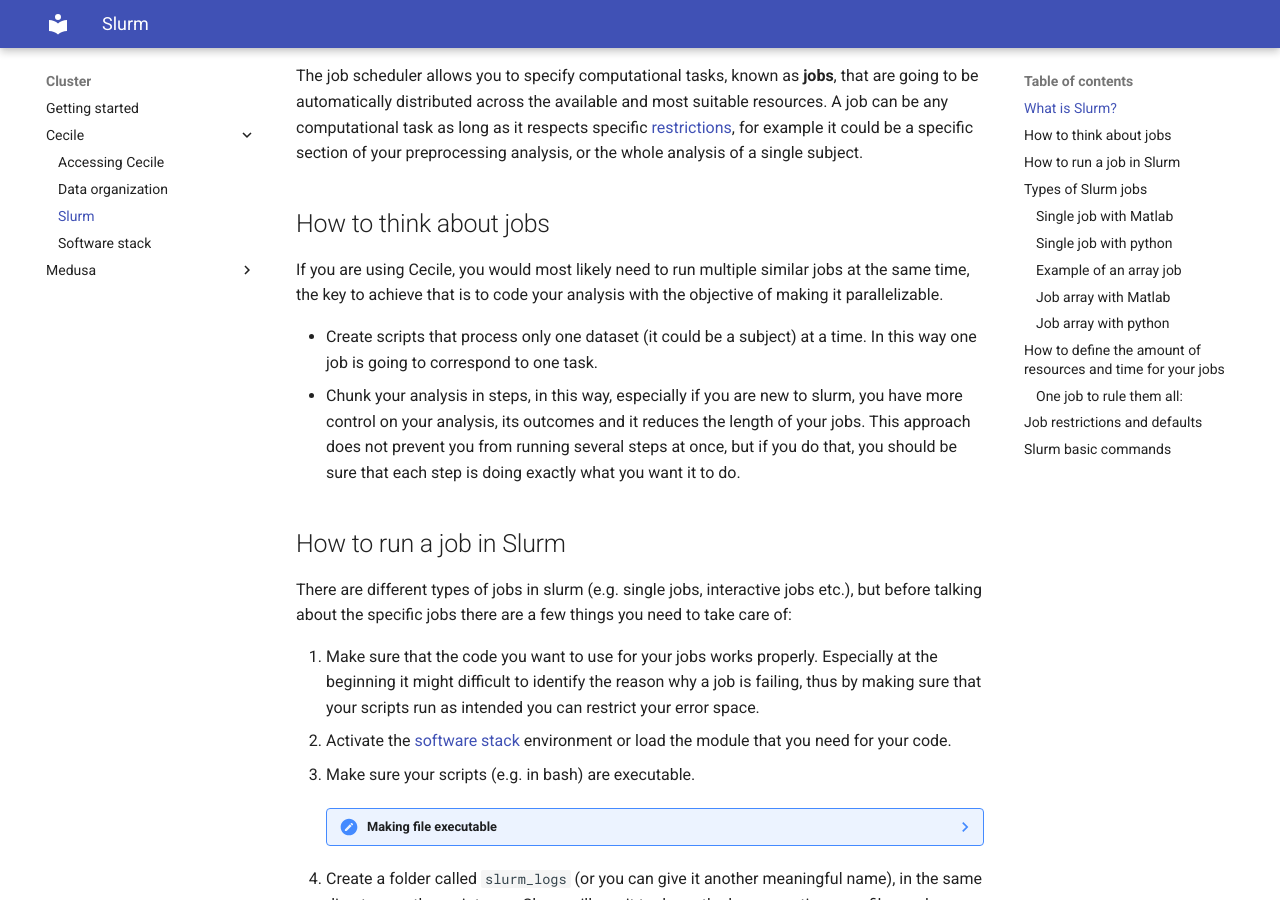
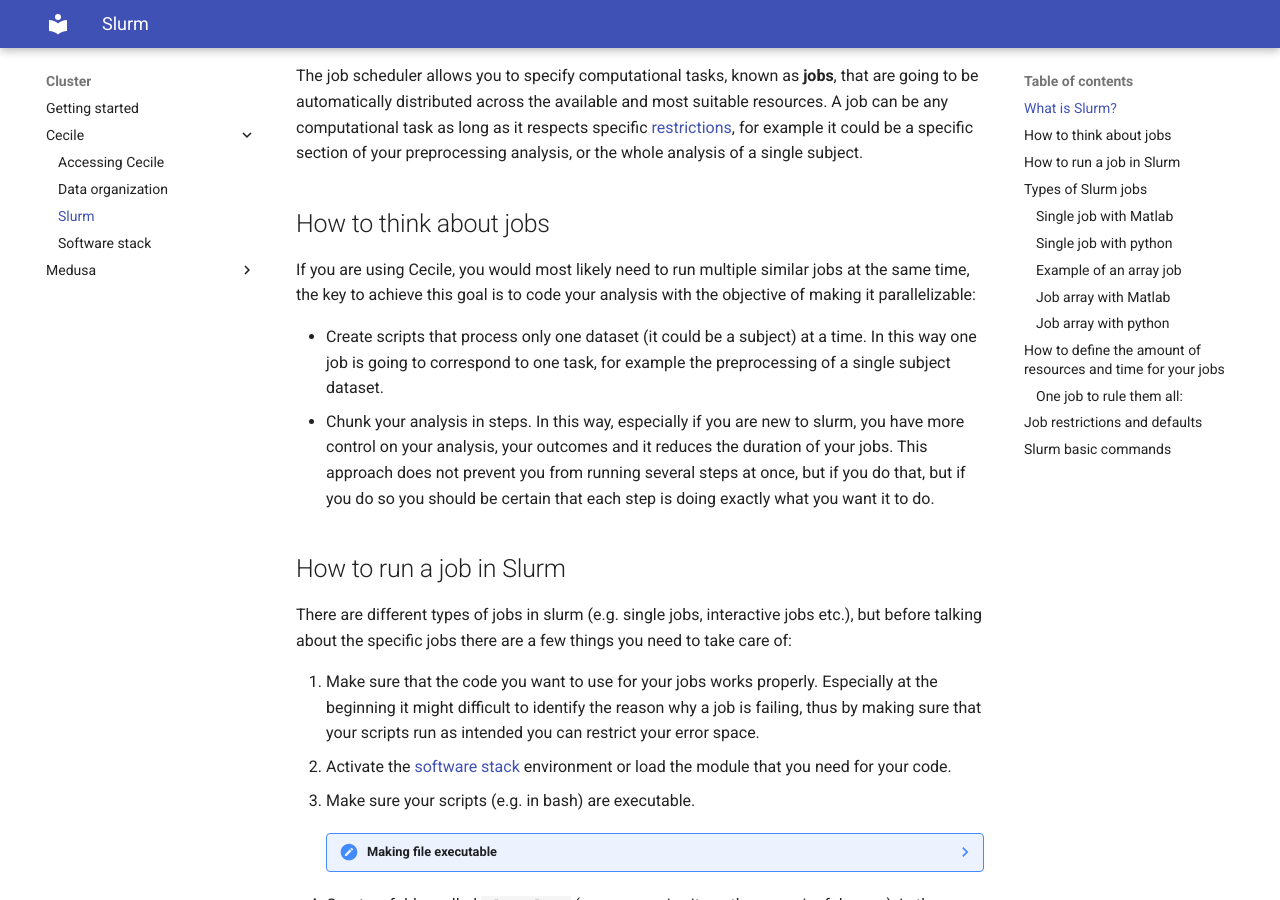
Before and after one commit to pvavra/temp-ipsy, an MkDocs documentation site: the page built from docs/cluster/cecile/slurm.md, in a window 1280 px wide and 900 px high, scrolled down 308 px. Built offline with MkDocs 1.6.1 and Material for MkDocs 9.7.7, drawn with Linux system fonts in a browser that asks for light colours.

Commit message:
Fix sentence

```diff
--- a/docs/cluster/cecile/slurm.md
+++ b/docs/cluster/cecile/slurm.md
@@ -8,10 +8,10 @@ The job scheduler allows you to specify computational tasks, known as **jobs**,
 
 ## How to think about jobs
 
-If you are using Cecile, you would most likely need to run multiple similar jobs at the same time, the key to achieve that is to code your analysis with the objective of making it parallelizable.
+If you are using Cecile, you would most likely need to run multiple similar jobs at the same time, the key to achieve this goal is to code your analysis with the objective of making it parallelizable:
 
-- Create scripts that process only one dataset (it could be a subject) at a time. In this way one job is going to correspond to one task.
-- Chunk your analysis in steps, in this way, especially if you are new to slurm, you have more control on your analysis, its outcomes and it reduces the length of your jobs. This approach does not prevent you from running several steps at once, but if you do that, you should be sure that each step is doing exactly what you want it to do.
+- Create scripts that process only one dataset (it could be a subject) at a time. In this way one job is going to correspond to one task, for example the preprocessing of a single subject dataset.
+- Chunk your analysis in steps. In this way, especially if you are new to slurm, you have more control on your analysis, your outcomes and it reduces the duration of your jobs. This approach does not prevent you from running several steps at once, but if you do that, but if you do so you should be certain that each step is doing exactly what you want it to do.
 
 ## How to run a job in Slurm
 
```
